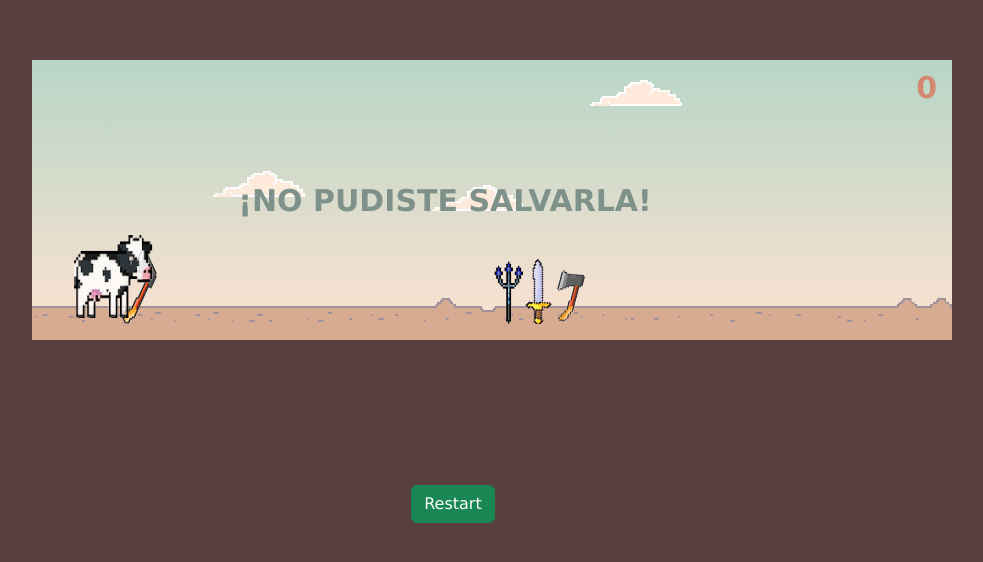
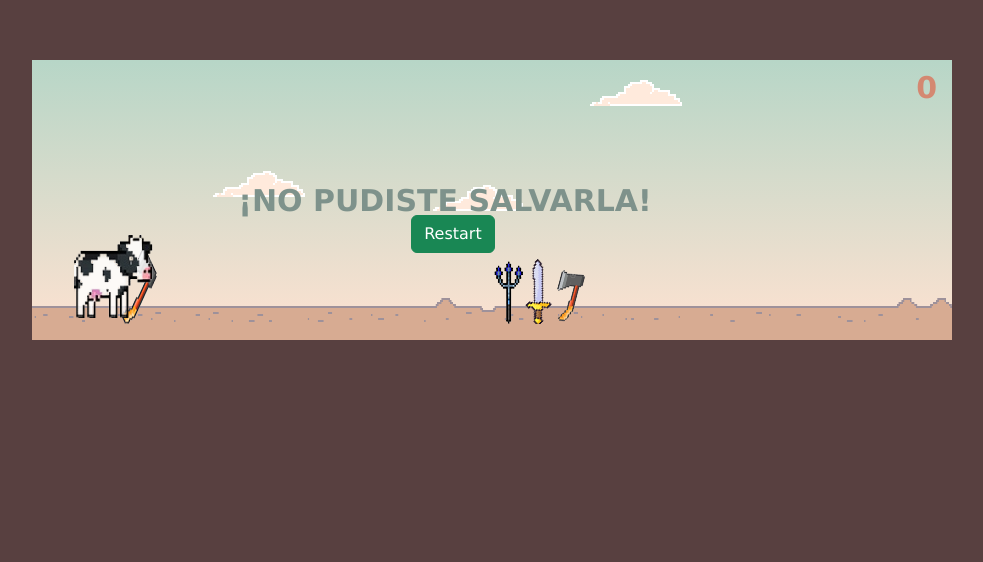
Before and after one commit to RlManzo/cow-game-art, a plain HTML site: page index.html in a window 1280 px wide. Shown: the part 200-762 px from the top of the page, without its empty margins (148-1131 px from the left). Drawn offline with nearby package versions, Linux system fonts and the light colour scheme.

Commit message:
cambios btn

```diff
--- a/index.html
+++ b/index.html
@@ -151,7 +151,7 @@ body{
 
 .btn-restart{
     position: relative;
-    top: 302px;
+    top: 32px;
     right: 251px;
 }
 
```
